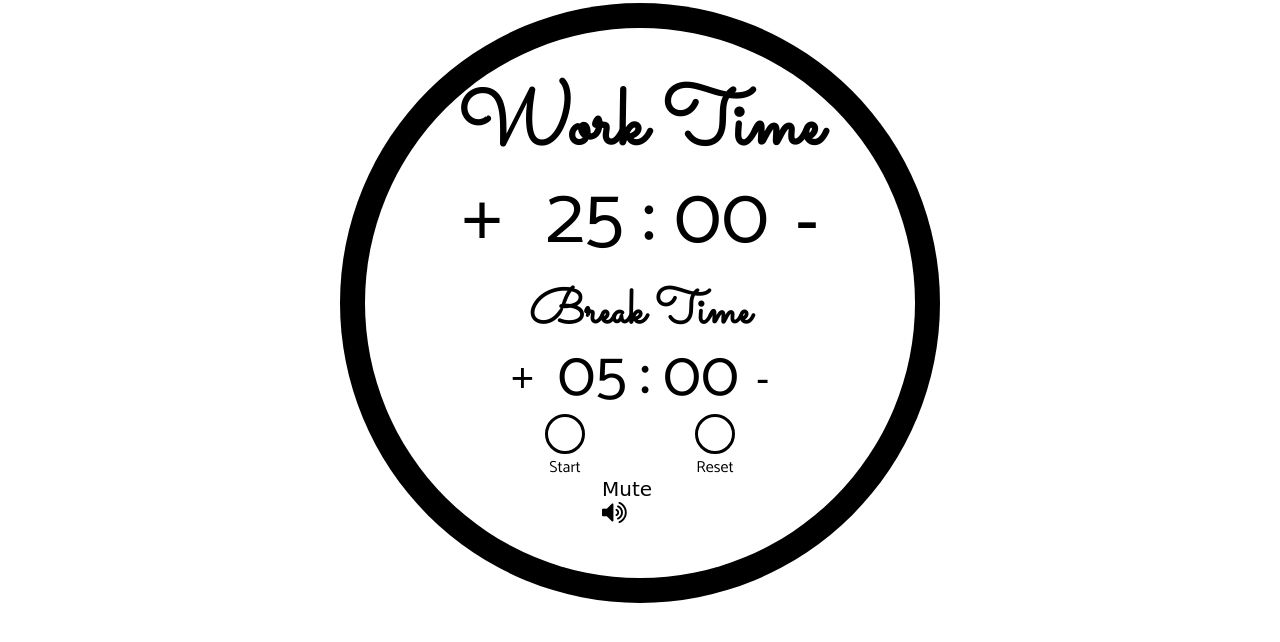
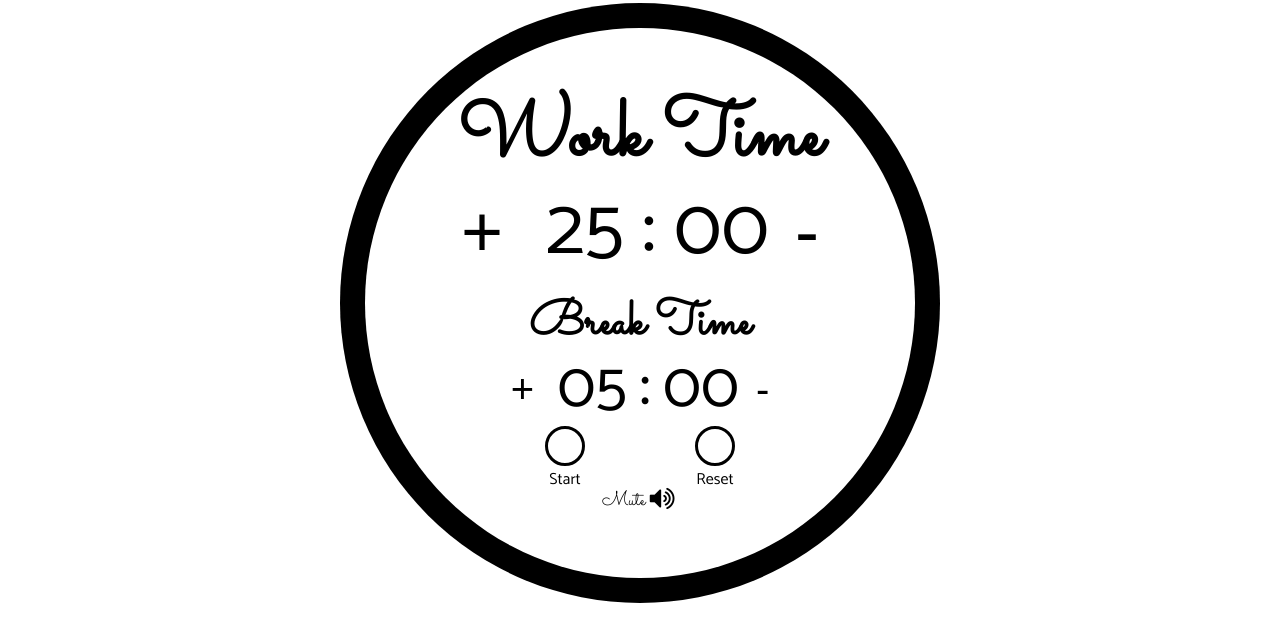
Before and after one commit to lordchancellor/pomodorojs, a website built with webpack: page src/index.html in a window 1280 px wide. Shown: the part 92-734 px from the top of the page. Built offline with nearby package versions, Linux system fonts and the light colour scheme.

Commit message:
Fixed a typo in font call

```diff
--- a/src/sass/partials/_home.scss
+++ b/src/sass/partials/_home.scss
@@ -301,7 +301,7 @@ header {
 				}
 
 				label {
-					font-family: 'Sacremento', cursive;
+					font-family: 'Sacramento', cursive;
 					font-size: 1.25rem;
 
 					.fa-volume-off {
```
